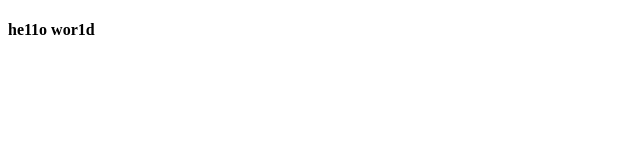
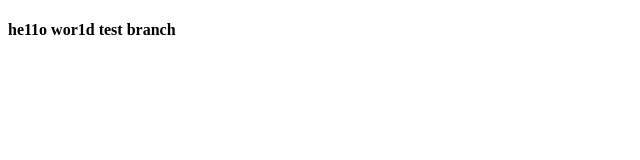
Before and after one commit to Cflatminor/cflatminor.github.io, a plain HTML site: page index.html in a window 1280 px wide. Shown: the full height of the page, 0-640 px from the left. Drawn offline with Linux system fonts and the light colour scheme.

Commit message:
Update index.html

```diff
--- a/index.html
+++ b/index.html
@@ -5,7 +5,7 @@
 </head>
 
 <body>
-  <h4>he11o wor1d</h4>
+  <h4>he11o wor1d test branch</h4>
 </body>
 
 </html>
```
